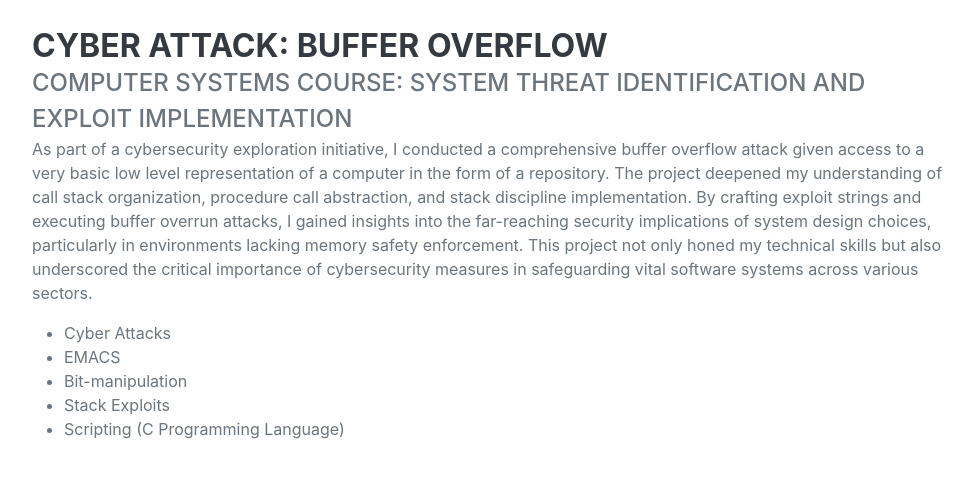
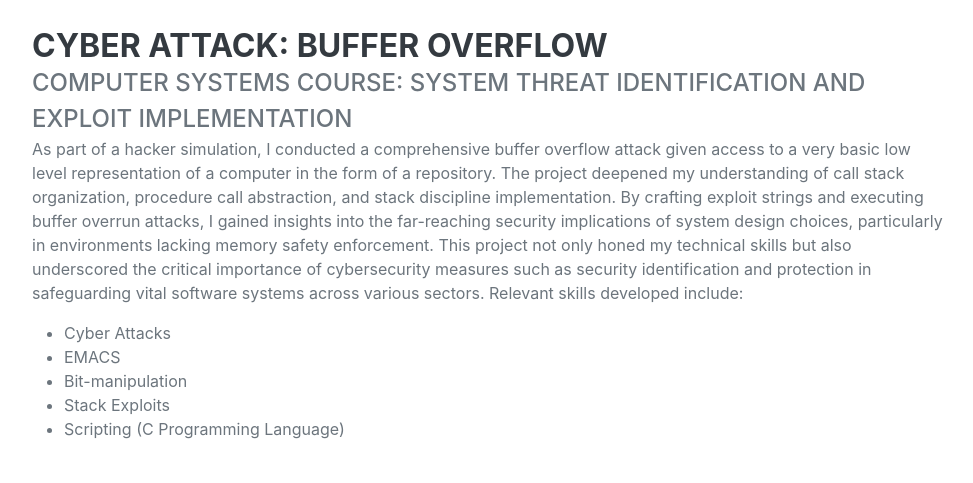
Before and after one commit to yezegeye/Portfolio, a plain HTML site: page index.html in a window 1280 px wide. Shown: the part 2600-3083 px from the top of the page, without its empty margins (288-1261 px from the left). Drawn offline with nearby package versions, Linux system fonts and the light colour scheme; a web font is replaced by a local one.

Commit message:
Update index.html

```diff
--- a/index.html
+++ b/index.html
@@ -120,12 +120,13 @@
                         <div class="flex-grow-1">
                             <h3 class="mb-0">Cyber Attack: Buffer Overflow</h3>
                             <div class="subheading mb-7">Computer Systems Course: System Threat Identification and Exploit Implementation</div>
-                            <p> As part of a cybersecurity exploration initiative, I conducted a comprehensive buffer overflow attack given access to a
+                            <p> As part of a hacker simulation, I conducted a comprehensive buffer overflow attack given access to a
                                  very basic low level representation of a computer in the form of a repository. The project deepened my understanding of
                                  call stack organization, procedure call abstraction, and stack discipline implementation. By crafting exploit strings and
                                  executing buffer overrun attacks, I gained insights into the far-reaching security implications of system design choices,
                                  particularly in environments lacking memory safety enforcement. This project not only honed my technical skills but also
-                                 underscored the critical importance of cybersecurity measures in safeguarding vital software systems across various sectors. </p>
+                                 underscored the critical importance of cybersecurity measures such as security identification and protection in safeguarding
+                                 vital software systems across various sectors. Relevant skills developed include: </p>
                             <ul>
                                 <li>Cyber Attacks</li>
                                 <li>EMACS</li>
```
